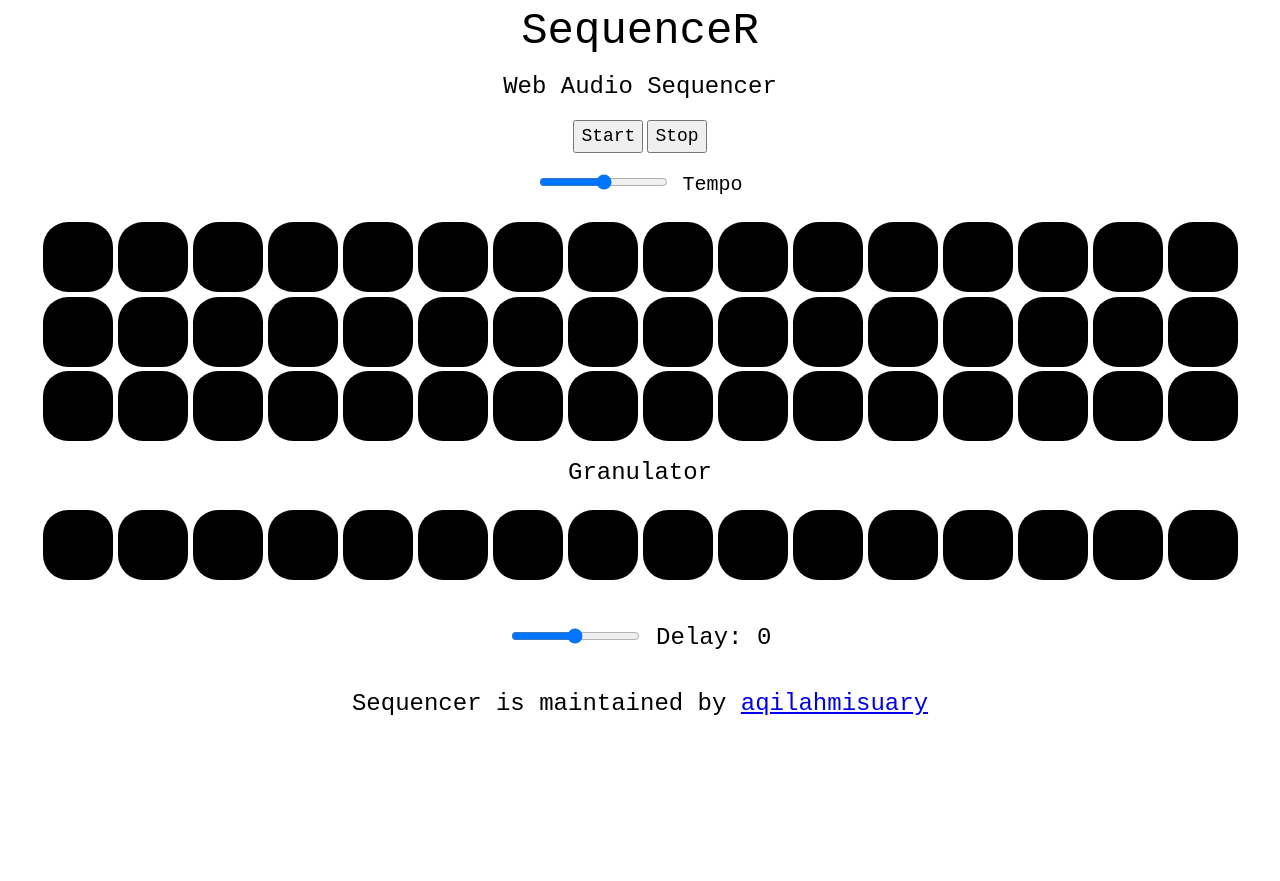
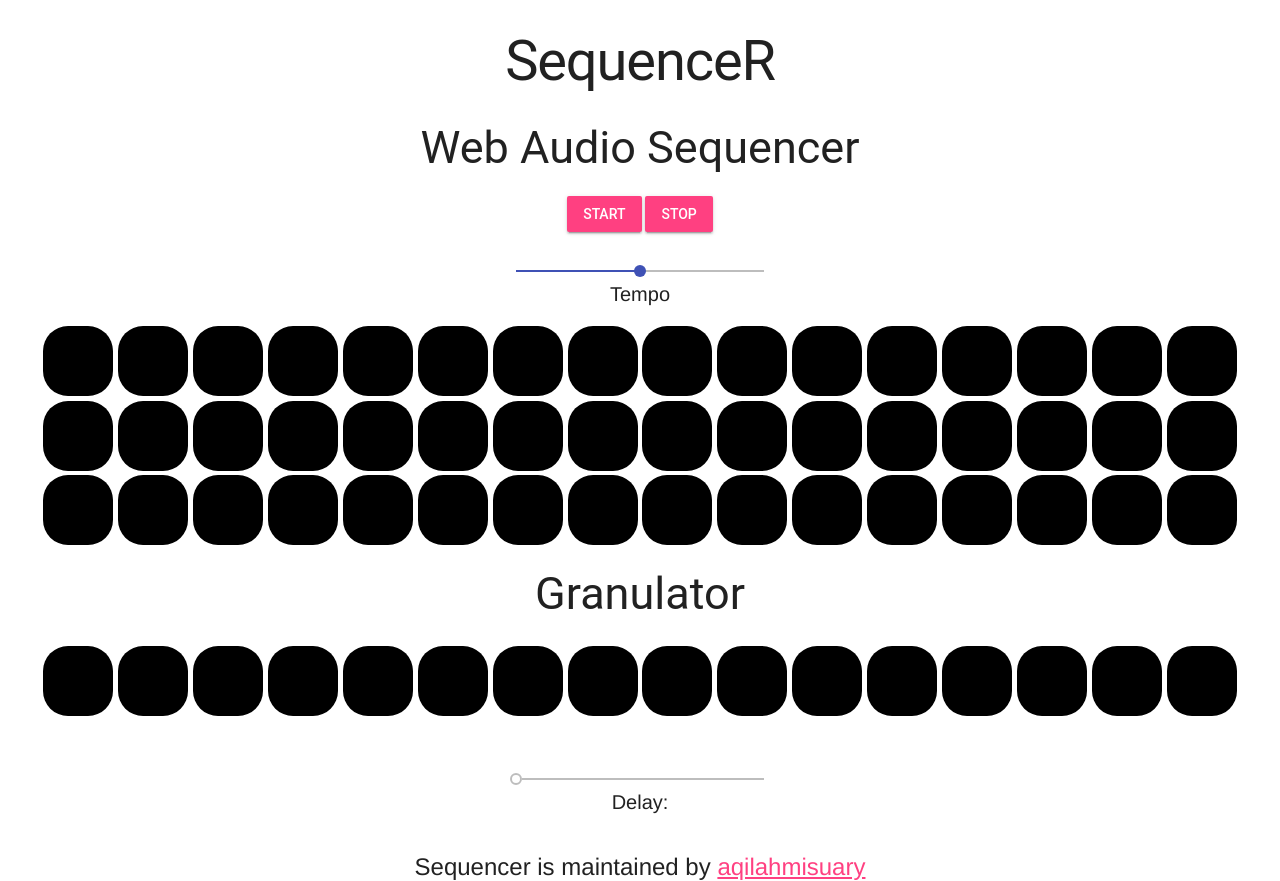
Before and after one commit to aqilahmisuary/sequencer, a plain HTML site: page index.html in a window 1280 px wide. Before the commit the page ends 800 px from the top, so only its background shows below. Drawn offline with nearby package versions, Linux system fonts and the light colour scheme; no server answers.

Commit message:
Used material design to make things pretty

```diff
--- a/index.html
+++ b/index.html
@@ -5,6 +5,9 @@
     <meta charset='utf-8'>
     <link rel="stylesheet" type="text/css" href="./stylesheets/stylesheet.css">
     <script src="./javascripts/main.js"></script>
+    <link rel="stylesheet" href="https://fonts.googleapis.com/icon?family=Material+Icons">
+    <link rel="stylesheet" href="https://code.getmdl.io/1.1.3/material.indigo-pink.min.css">
+    <script defer src="https://code.getmdl.io/1.1.3/material.min.js"></script>
     <!--[if lt IE 9]>
     <script src="//html5shiv.googlecode.com/svn/trunk/html5.js"></script>
     <![endif]-->
@@ -16,13 +19,15 @@
         <h1>SequenceR</h1>
         <h2>Web Audio Sequencer</h2>
         <div id="btns-location">
-            <button name="button" id="startBtn">Start</button>
-            <button name="button" id="stopBtn">Stop</button>
+            <button name="button" id="startBtn" class="mdl-button mdl-js-button mdl-button--raised mdl-js-ripple-effect mdl-button--accent">Start</button>
+            <button name="button" id="stopBtn" class="mdl-button mdl-js-button mdl-button--raised mdl-js-ripple-effect mdl-button--accent">Stop</button>
         </div>
-        <p id="inputs">
-            <input type="range" id="myRange"> Tempo <span id="tempoVal"></span>
+        <div id="sliderSection">
+        <p class="inputs">
+            <input type="range" id="myRange" class="mdl-slider mdl-js-slider"  min="0" max="100"> Tempo <span id="tempoVal"></span>
 
         </p>
+    </div>
     </header>
     <p>
         <div id="masterKick" class="multiKicks">
@@ -99,8 +104,8 @@
             <div id="grain15" class="grains"></div>
             <div id="grain16" class="grains"></div>
         </div>
-    <p>
-        <h2><br><input type="range" id="delaySlider"/> Delay: <span id="delayRange">0</span></h2>
+    <p class="inputs">
+        <br><input type="range" id="delaySlider"  class="mdl-slider mdl-js-slider" min="0" max="100" value="0"> Delay: <span id="delayRange"></span>
     </p>
     <footer>
         Sequencer is maintained by <a href="https://github.com/aqilahmisuary">aqilahmisuary</a>
--- a/javascripts/main.js
+++ b/javascripts/main.js
@@ -163,7 +163,7 @@ window.onload = function() {
 
     this.step = "0.1";
     this.max = "0.9";
-    this.min = "0.0";
+    this.min = "0";
     delayVal = this.value;
     delayRange.innerHTML = delayVal;
     outputmix.gain.value = delayVal;
--- a/stylesheets/stylesheet.css
+++ b/stylesheets/stylesheet.css
@@ -18,7 +18,7 @@ button,
 span,
 footer,
 #inputs {
-    font-family: 'Courier New', Courier, 'Lucida Sans Typewriter', 'Lucida Typewriter', monospace;
+
     font-size: 24px;
     font-style: normal;
     font-variant: normal;
@@ -30,8 +30,17 @@ h1 {
     font-size: 44px;
 }
 
-#inputs {
+#sliderSection {
+    width: 100%;
+
+}
+
+.inputs {
     font-size: 20px;
+    width: 300px;
+    text-align: center;
+    margin: auto;
+    padding-top: 30px;
 }
 
 h1,
@@ -39,7 +48,7 @@ h2,
 footer,
 p {
     text-align: center;
-    margin-top: 18px;
+    margin-top: 28px;
 }
 
 footer {
```
